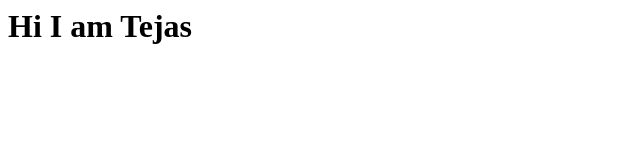
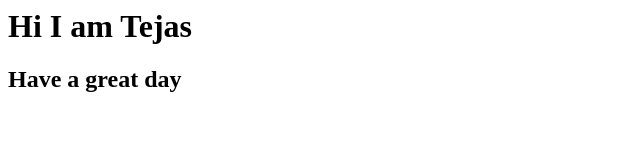
Before and after one commit to tejasacharekar/Central, a plain HTML site: page index.html in a window 1280 px wide. Shown: the whole page, without its empty margins (0-640 px from the left). Drawn offline with Linux system fonts and the light colour scheme.

Commit message:
index page updated

```diff
--- a/index.html
+++ b/index.html
@@ -4,5 +4,6 @@
 	</head>
 	<body>
 		<h1> Hi I am Tejas </h1>
+		<h2> Have a great day</h2>
 	</body>
-	</html>
+</html>
```
